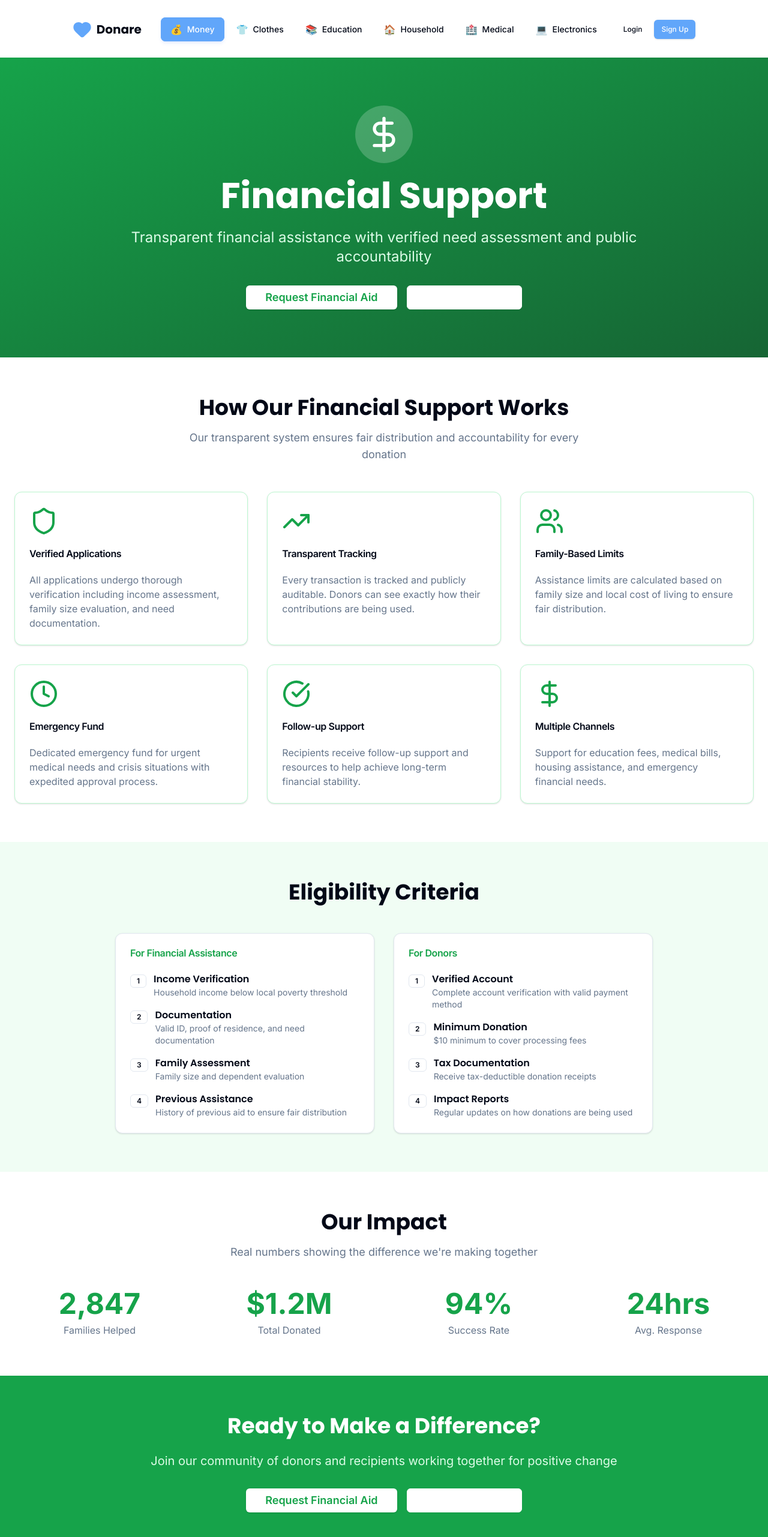
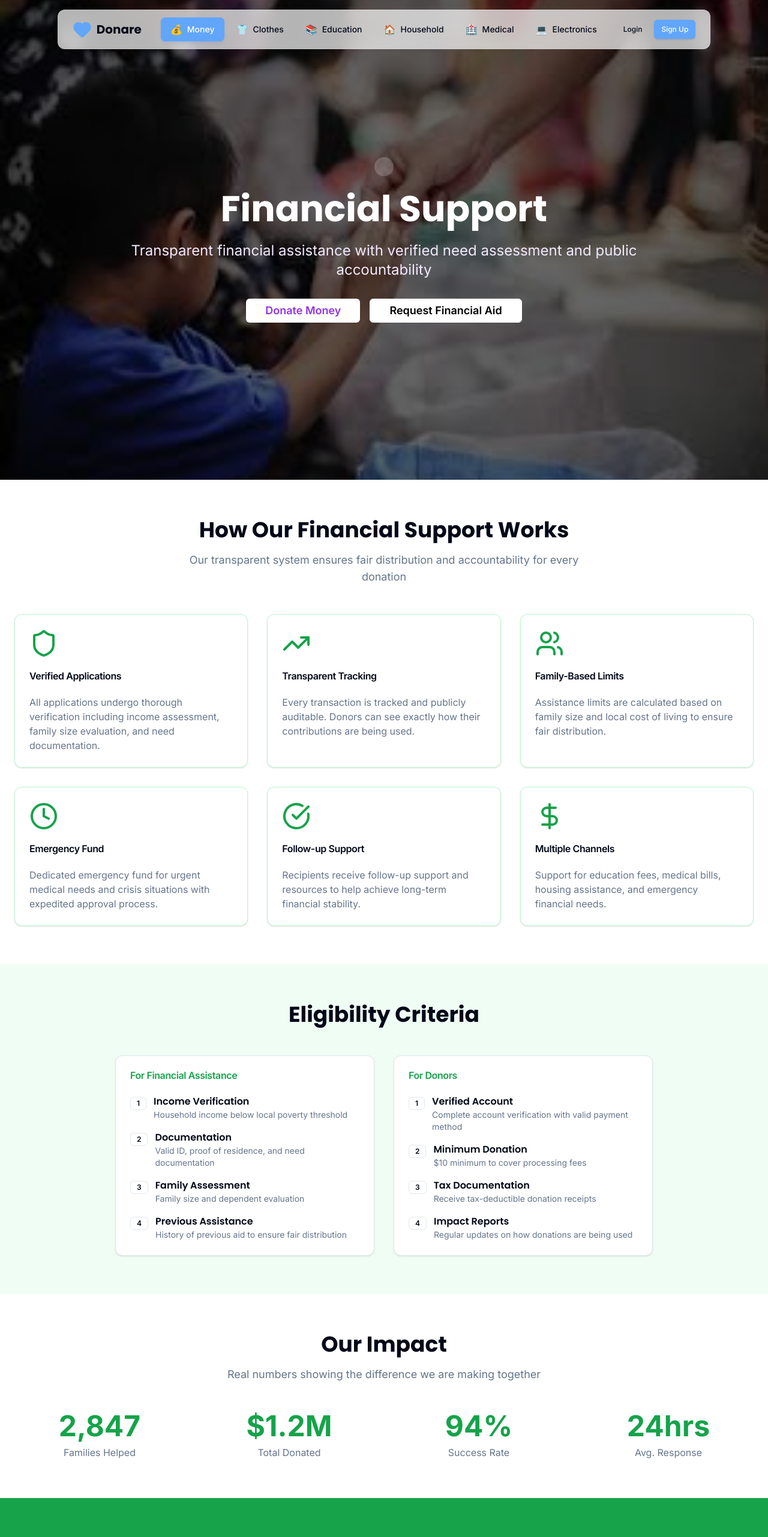
Before and after one commit to Alex-S07/donare, a Next.js app: page /money in a window 1280 px wide. Shown: the top 2563 px of the page at 60% size. Built offline with nearby package versions, Linux system fonts and the light colour scheme.

Commit message:
Added background money

```diff
--- a/app/money/page.tsx
+++ b/app/money/page.tsx
@@ -1,5 +1,5 @@
 import React from 'react';
-import Link from 'next/link';
+// import Link from 'next/link';
 import { Metadata } from 'next';
 import { DollarSign, Shield, TrendingUp, Users, Clock, CheckCircle } from 'lucide-react';
 import { Button } from '@/components/ui/button';
@@ -13,9 +13,9 @@ export const metadata: Metadata = {
 
 export default function MoneyPage() {
   return (
-    <main className="min-h-screen pt-24 pb-16">
+    <main className="min-h-screen ">
       {/* Hero Section */}
-      <section className="relative py-20 bg-gradient-to-br from-green-600 to-green-800 text-white">
+      {/* <section className="relative py-20 bg-gradient-to-br from-green-600 to-green-800 text-white">
         <div className="container mx-auto px-6">
           <div className="max-w-4xl mx-auto text-center">
             <div className="flex justify-center mb-6">
@@ -35,6 +35,41 @@ export default function MoneyPage() {
               </Button>
               <Button asChild size="lg" variant="outline" className="border-white text-white hover:bg-white hover:text-green-600 px-8 py-3 text-lg font-semibold">
                 <Link href="/money/donate">Donate Money</Link>
+              </Button>
+            </div>
+          </div>
+        </div>
+      </section> */}
+
+            <section
+        className="relative h-screen flex items-center"
+        style={{
+          backgroundImage: "url('/images/money-bg.jpg')",
+          backgroundSize: 'cover',
+          backgroundPosition: 'center'
+        }}
+      >
+        <div className="absolute inset-0 bg-black/60"></div>
+        <div className="container mx-auto px-6 relative z-10">
+          <div className="max-w-4xl mx-auto text-center text-white">
+            <div className="flex justify-center mb-6">
+              <div className="p-4 bg-white/20 rounded-full">
+                {/* <Shirt className="h-16 w-16" /> */}
+              </div>
+            </div>
+            <h1 className="text-4xl md:text-6xl font-heading font-bold mb-6">
+              Financial Support
+            </h1>
+            <p className="text-xl md:text-2xl mb-8 text-purple-100">
+              Transparent financial assistance with verified need assessment and public accountability
+            </p>
+            <div className="flex flex-col sm:flex-row gap-4 justify-center">
+              <Button size="lg" className="bg-white text-purple-600 hover:bg-purple-50 px-8 py-3 text-lg font-semibold">
+              Donate Money
+
+              </Button>
+              <Button size="lg" variant="outline" className="border-white text-black hover:bg-white hover:text-purple-600 px-8 py-3 text-lg font-semibold">
+                     Request Financial Aid
               </Button>
             </div>
           </div>
@@ -215,7 +250,7 @@ export default function MoneyPage() {
         <div className="container mx-auto px-6">
           <div className="text-center mb-12">
             <h2 className="text-3xl md:text-4xl font-heading font-bold mb-4">Our Impact</h2>
-            <p className="text-lg text-muted-foreground">Real numbers showing the difference we're making together</p>
+            <p className="text-lg text-muted-foreground">Real numbers showing the difference we are making together</p>
           </div>
 
           <div className="grid grid-cols-2 md:grid-cols-4 gap-8">
@@ -248,7 +283,7 @@ export default function MoneyPage() {
             <Button size="lg" className="bg-white text-green-600 hover:bg-green-50 px-8 py-3 text-lg font-semibold">
               Request Financial Aid
             </Button>
-            <Button size="lg" variant="outline" className="border-white text-white hover:bg-white hover:text-green-600 px-8 py-3 text-lg font-semibold">
+            <Button size="lg" variant="outline" className="border-white  hover:bg-white text-green-600 px-8 py-3 text-lg font-semibold">
               Donate Money
             </Button>
           </div>
```
